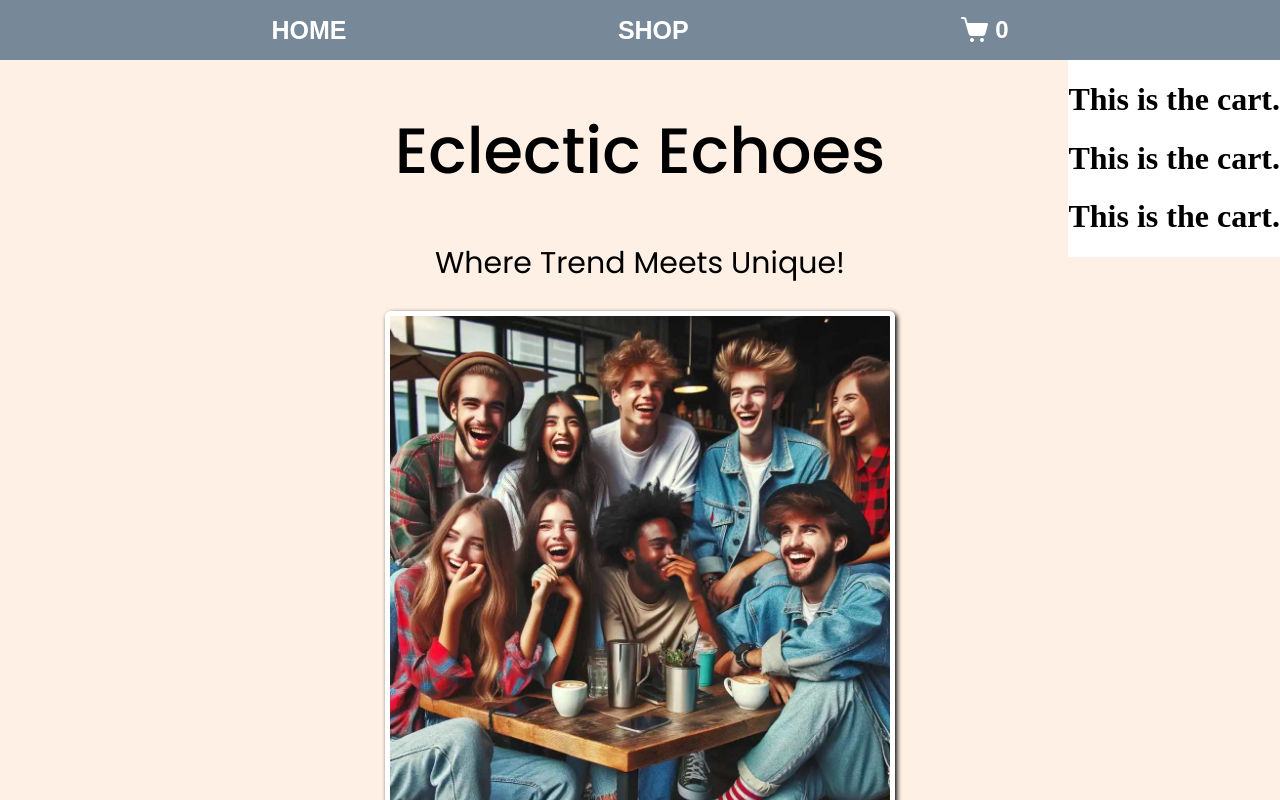
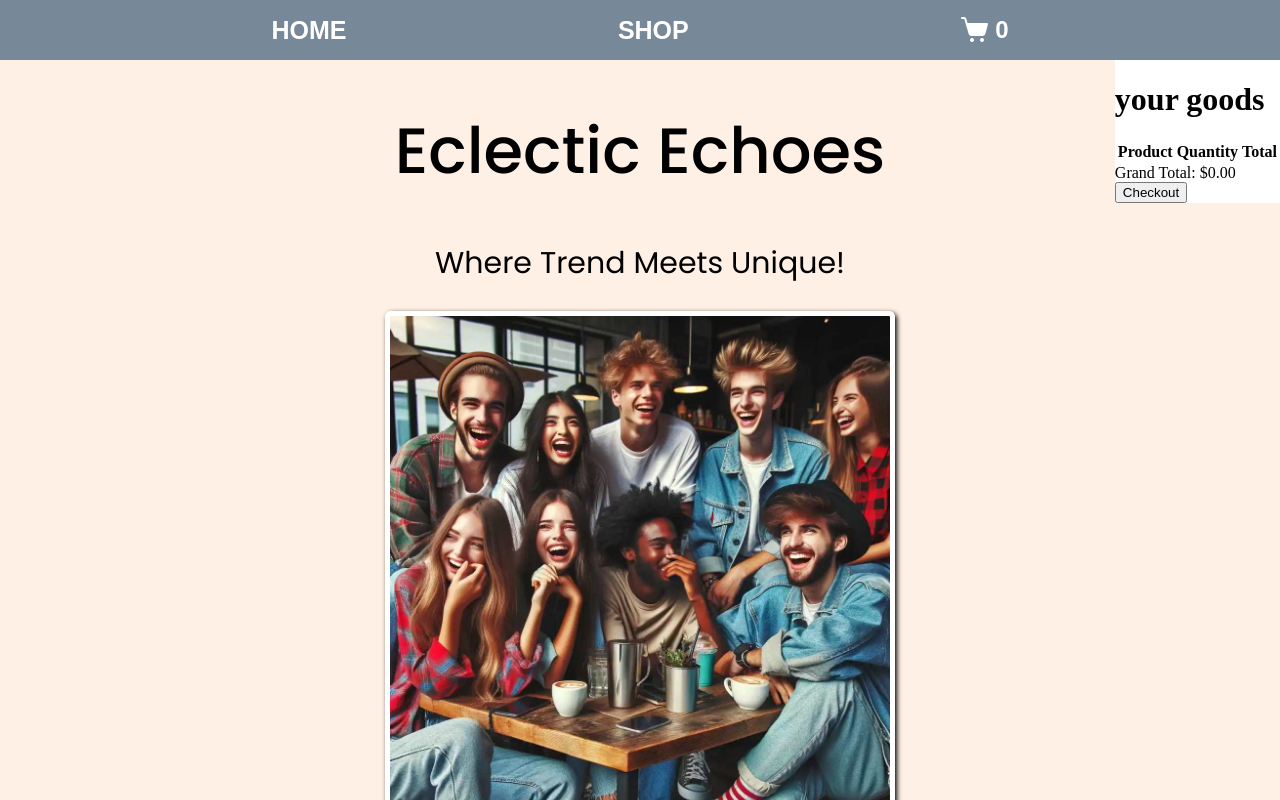
Before and after one commit to aconstas/eclectic-echoes, a React (Vite) app: page /home in a window 1280 px wide. Both pictures are taken after a click on the picture 975 px from the left and 30 px from the top of the page. Shown: the top 800 px of the page. Built offline with nearby package versions, Linux system fonts and the light colour scheme.

Commit message:
add cart info in <table>

```diff
--- a/src/components/Cart/Cart.jsx
+++ b/src/components/Cart/Cart.jsx
@@ -1,11 +1,35 @@
-import styles from './cart.module.css';
+import styles from "./cart.module.css";
 
-export default function Cart() {
-    return(
-        <div id={styles.cartContainer}>
-            <h1>This is the cart.</h1>
-            <h1>This is the cart.</h1>
-            <h1>This is the cart.</h1>
-        </div>
-    )
+export default function Cart({ cart }) {
+  const cartTotalPrice = (cart) => {
+    let total = 0;
+    cart.forEach((product) => {
+      total += product.price * product.quantity;
+    });
+    return total.toFixed(2);
+  };
+
+  return (
+    <div id={styles.cartContainer}>
+      <h1 id={styles.title}>your goods</h1>
+      <table>
+        <tr>
+          <th>Product</th>
+          <th>Quantity</th>
+          <th>Total</th>
+        </tr>
+        {cart.map((item) => (
+          <tr key={item.id}>
+            <td>{item.title}</td>
+            <td>{item.quantity}</td>
+            <td>${(item.quantity * item.price).toFixed(2)}</td>
+          </tr>
+        ))}
+      </table>
+      <div id={styles.grandTotalContainer}>
+        <span id={styles.grandTotal}>Grand Total: ${cartTotalPrice(cart)}</span>
+      </div>
+      <button id={styles.neuButton}>Checkout</button>
+    </div>
+  );
 }
```
